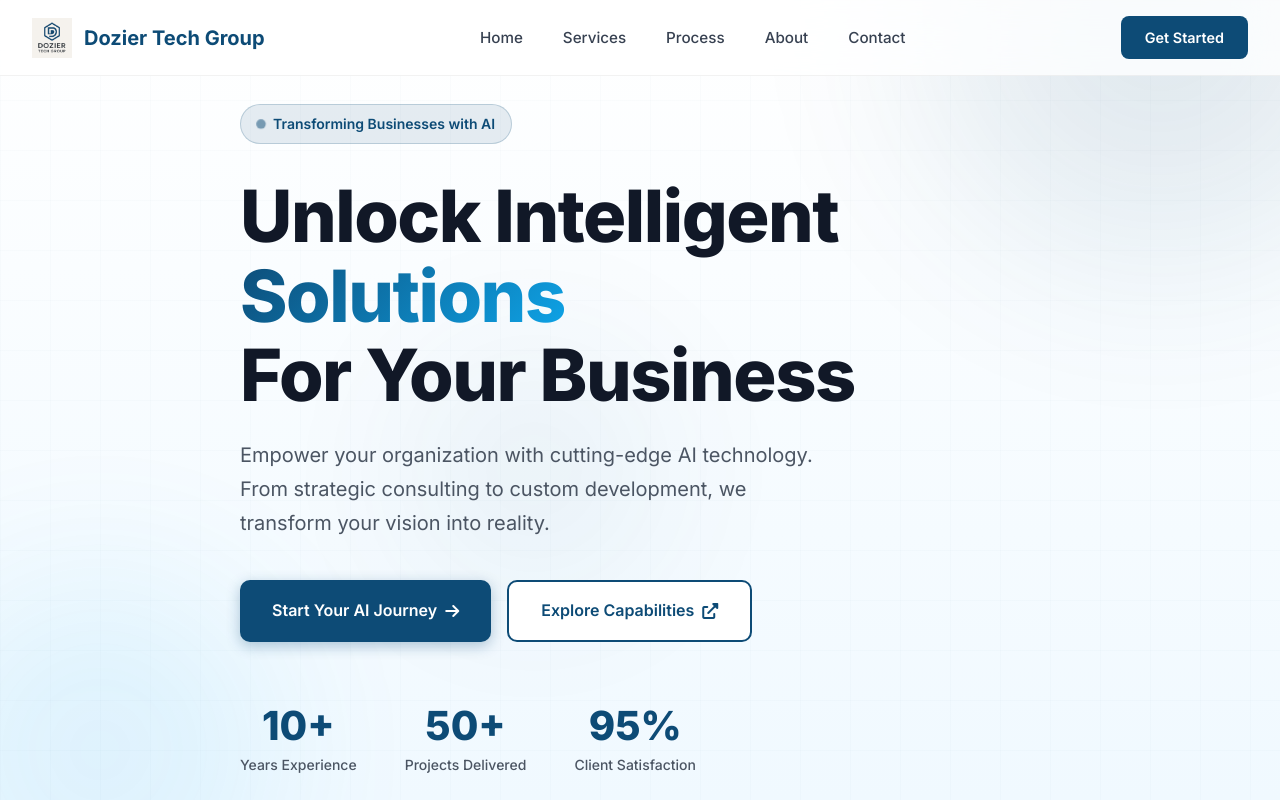
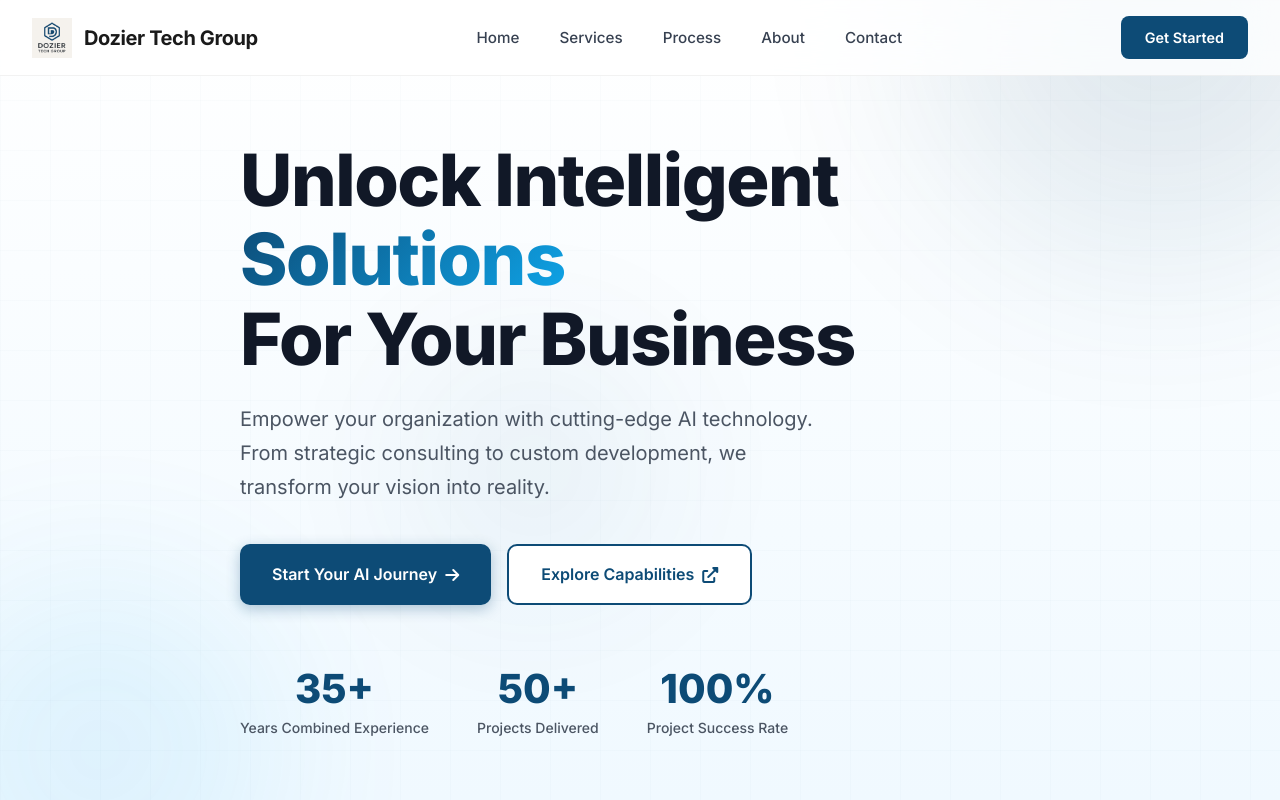
Before and after one commit to grantdozier/silicon_bayou, a website: page index.html in a window 1280 px wide. Shown: the top 800 px of the page. Drawn offline with Linux system fonts and the light colour scheme.

Commit message:
redesigned

```diff
--- a/css/styles.css
+++ b/css/styles.css
@@ -84,7 +84,8 @@ body {
 .nav-logo h2 {
     font-size: 1.25rem;
     font-weight: 700;
-    color: var(--primary);
+    color: #1a1a1a;
+    letter-spacing: -0.02em;
 }
 
 .nav-menu {
--- a/index.html
+++ b/index.html
@@ -56,10 +56,6 @@
         </div>
         <div class="hero-container">
             <div class="hero-content">
-                <div class="hero-badge">
-                    <span class="badge-dot"></span>
-                    Transforming Businesses with AI
-                </div>
                 <h1 class="hero-title">
                     Unlock Intelligent
                     <span class="gradient-text">Solutions</span>
@@ -78,16 +74,16 @@
                 </div>
                 <div class="hero-stats">
                     <div class="stat-item">
-                        <div class="stat-number">10+</div>
-                        <div class="stat-label">Years Experience</div>
+                        <div class="stat-number">35+</div>
+                        <div class="stat-label">Years Combined Experience</div>
                     </div>
                     <div class="stat-item">
                         <div class="stat-number">50+</div>
                         <div class="stat-label">Projects Delivered</div>
                     </div>
                     <div class="stat-item">
-                        <div class="stat-number">95%</div>
-                        <div class="stat-label">Client Satisfaction</div>
+                        <div class="stat-number">100%</div>
+                        <div class="stat-label">Project Success Rate</div>
                     </div>
                 </div>
             </div>
```
